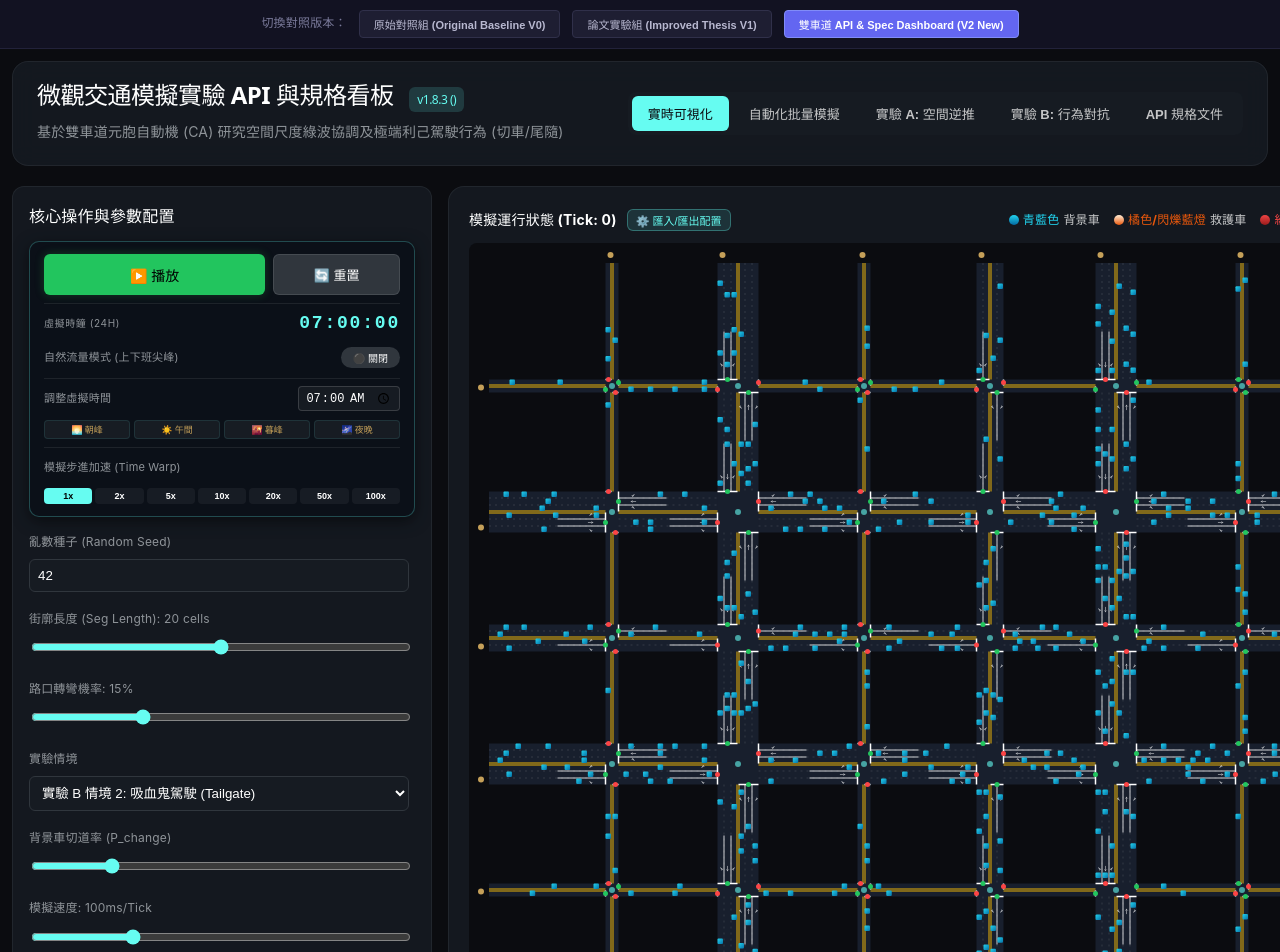
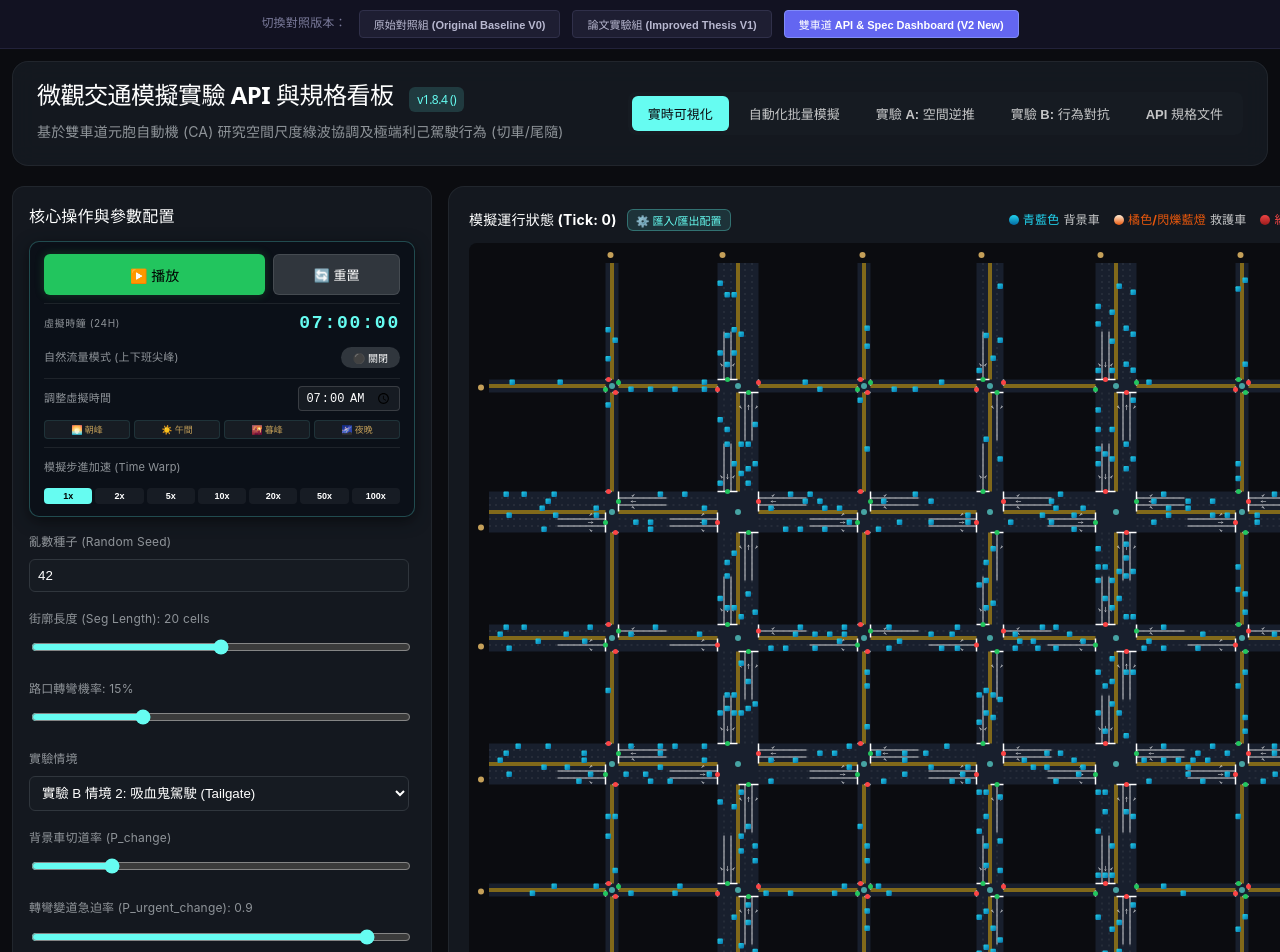
Before and after one commit to sidlin0932/traffic-simulation, a React (Vite) app: page / in a window 1280 px wide. Shown: the top 952 px of the page. Built offline with nearby package versions, Linux system fonts and the light colour scheme.

Commit message:
feat: expose turn-lane merge probability slider (P_urgent_change) in the UI sidebar

```diff
--- a/package.json
+++ b/package.json
@@ -1,7 +1,7 @@
 {
   "name": "-",
   "private": true,
-  "version": "1.8.3",
+  "version": "1.8.4",
   "type": "module",
   "scripts": {
     "dev": "vite",
--- a/src/components/TrafficSimSpec.jsx
+++ b/src/components/TrafficSimSpec.jsx
@@ -41,6 +41,7 @@ export default function TrafficSimSpec() {
   const [deltaT, setDeltaT] = useState(30);
   const [pChangeBg, setPChangeBg] = useState(0.1);
   const [pChangeSub, setPChangeSub] = useState(1.0);
+  const [pChangeUrgent, setPChangeUrgent] = useState(0.9);
   const [turnProbability, setTurnProbability] = useState(0.15);
   const [isPlaying, setIsPlaying] = useState(false);
   const [simSpeed, setSimSpeed] = useState(100); // ms per tick
@@ -132,6 +133,7 @@ export default function TrafficSimSpec() {
             delta_t: deltaT,
             p_change_background: pChangeBg,
             p_change_subject: pChangeSub,
+            p_change_urgent: pChangeUrgent,
             turn_probability: turnProbability
           }
         });
@@ -259,6 +261,7 @@ export default function TrafficSimSpec() {
         delta_t: deltaT,
         p_change_background: pChangeBg,
         p_change_subject: pChangeSub,
+        p_change_urgent: pChangeUrgent,
         emergency_spawn_tick: 50,
         subject_spawn_tick: 70,
         turn_probability: turnProbability
@@ -537,6 +540,7 @@ export default function TrafficSimSpec() {
         if (parsed.deltaT !== undefined) setDeltaT(Number(parsed.deltaT));
         if (parsed.pChangeBg !== undefined) setPChangeBg(Number(parsed.pChangeBg));
         if (parsed.pChangeSub !== undefined) setPChangeSub(Number(parsed.pChangeSub));
+        if (parsed.pChangeUrgent !== undefined) setPChangeUrgent(Number(parsed.pChangeUrgent));
         if (parsed.turnProbability !== undefined) setTurnProbability(Number(parsed.turnProbability));
         if (parsed.signalMode !== undefined) setSignalMode(parsed.signalMode);
         if (parsed.hRoads !== undefined) setHRoads(parsed.hRoads);
@@ -565,7 +569,7 @@ export default function TrafficSimSpec() {
       if (animationRef.current) clearInterval(animationRef.current);
     };
   // eslint-disable-next-line react-hooks/exhaustive-deps
-  }, [segLength, expType, deltaT, pChangeBg, pChangeSub, seed, signalMode, turnProbability]);
+  }, [segLength, expType, deltaT, pChangeBg, pChangeSub, pChangeUrgent, seed, signalMode, turnProbability]);
 
   // Hot-patch inflow rates without reinit — keeps simulation running
   useEffect(() => {
@@ -1733,6 +1737,19 @@ export default function TrafficSimSpec() {
               </div>
 
               <div>
+                <label style={{ display: "block", fontSize: "12px", color: theme.textMuted, marginBottom: "4px" }}>轉彎變道急迫率 (P_urgent_change): {pChangeUrgent}</label>
+                <input
+                  type="range"
+                  min={0.0}
+                  max={1.0}
+                  step={0.05}
+                  value={pChangeUrgent}
+                  onChange={(e) => setPChangeUrgent(Number(e.target.value))}
+                  style={{ width: "100%", accentColor: theme.primary }}
+                />
+              </div>
+
+              <div>
                 <label style={{ display: "block", fontSize: "12px", color: theme.textMuted, marginBottom: "4px" }}>模擬速度: {simSpeed}ms/Tick</label>
                 <input
                   type="range"
@@ -2148,7 +2165,7 @@ export default function TrafficSimSpec() {
                   <button
                     onClick={() => {
                       const config = {
-                        seed, steps, density, densityHFwd, densityHBwd, deltaT, pChangeBg, pChangeSub,
+                        seed, steps, density, densityHFwd, densityHBwd, deltaT, pChangeBg, pChangeSub, pChangeUrgent,
                         turnProbability, signalMode, hRoads, vRoads, intersectionRules
                       };
                       setImportExportText(JSON.stringify(config, null, 2));
@@ -2482,7 +2499,7 @@ export default function TrafficSimSpec() {
                     <button
                       onClick={() => {
                         const config = {
-                          seed, steps, density, densityHFwd, densityHBwd, deltaT, pChangeBg, pChangeSub,
+                          seed, steps, density, densityHFwd, densityHBwd, deltaT, pChangeBg, pChangeSub, pChangeUrgent,
                           turnProbability, signalMode, hRoads, vRoads, intersectionRules
                         };
                         setImportExportText(JSON.stringify(config, null, 2));
--- a/vite.config.js
+++ b/vite.config.js
@@ -20,7 +20,7 @@ export default defineConfig({
   base: './',
   define: {
     __BUILD_METADATA__: JSON.stringify({
-      version: 'v1.8.3',
+      version: 'v1.8.4',
       commitHash,
       commitDate,
       buildTime,
```
